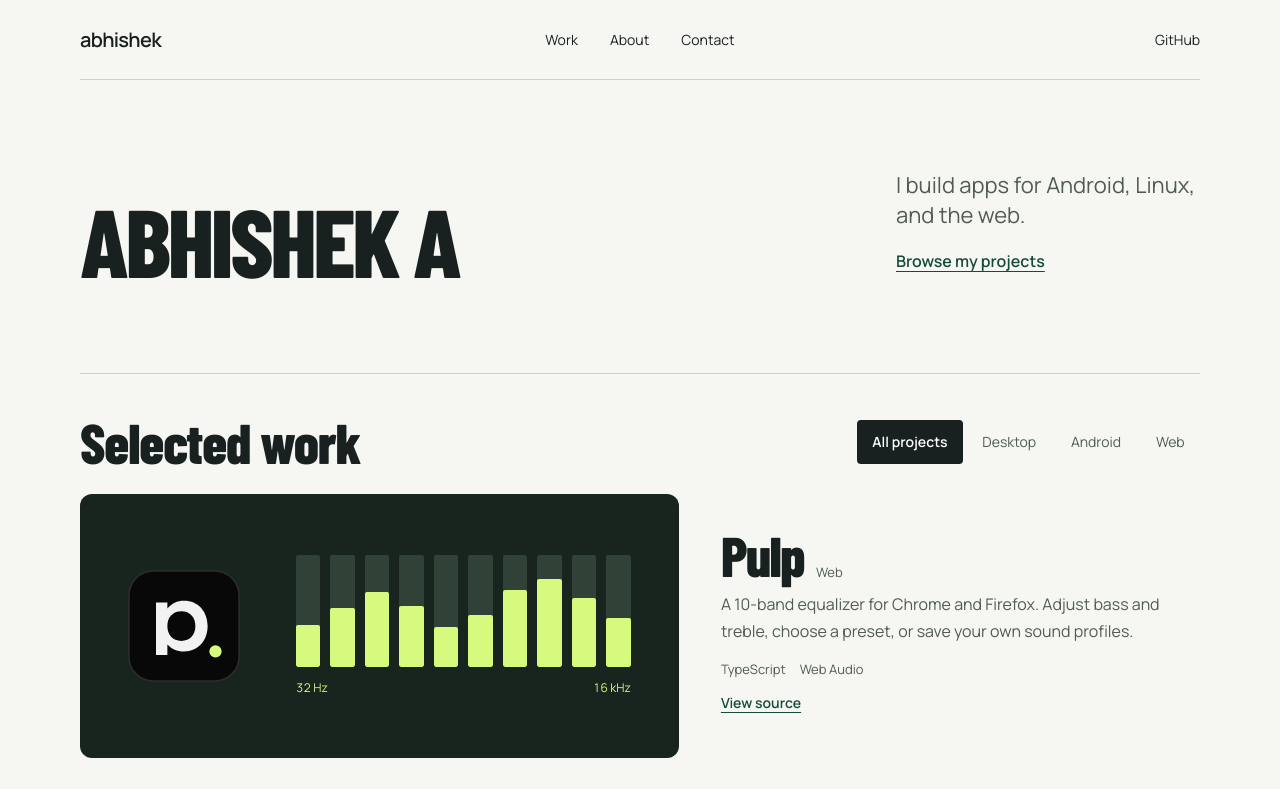
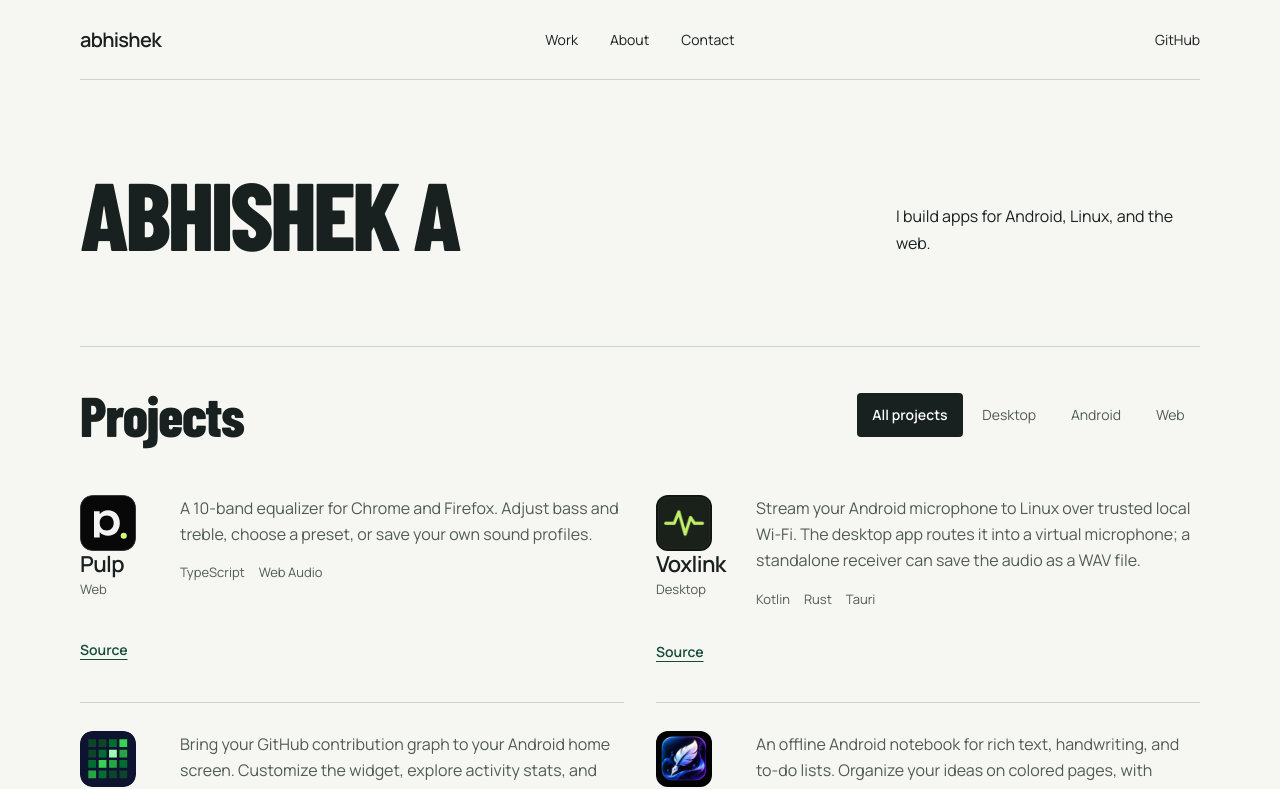
Before and after one commit to mrduhlol/abhishek-a2, a React (Vite) app: page / in a window 1280 px wide. Shown: the top 789 px of the page. Built offline with nearby package versions, Linux system fonts and the light colour scheme.

Commit message:
Give every project the same icon-only presentation

```diff
--- a/src/Portfolio.jsx
+++ b/src/Portfolio.jsx
@@ -34,7 +34,6 @@ const logos = {
 }
 const embeddedIcons = document.getElementById('portfolio-icons')
 const iconUrls = embeddedIcons ? JSON.parse(embeddedIcons.textContent) : {}
-const equalizer = [38, 53, 67, 55, 36, 47, 69, 79, 62, 44]
 const lenisOptions = { autoRaf: true, anchors: false }
 const email = 'abhishek.a2534@gmail.com'
 const github = 'https://github.com/mrduhlol'
@@ -53,67 +52,53 @@ function SmoothScroll() {
   return enabled ? <ReactLenis root options={lenisOptions} /> : null
 }
 
-function ProjectArtwork({ project, featured }) {
-  const artwork = useRef(null)
+function Hero() {
+  const title = useRef(null)
 
   useGSAP(() => {
-    if (!featured) return
-
     const media = gsap.matchMedia()
     media.add('(prefers-reduced-motion: no-preference)', () => {
-      gsap.timeline({ defaults: { ease: 'expo.out' } })
-        .from('.equalizer-level', { scaleY: 0.35, duration: 0.6, stagger: 0.018 })
-        .from('.project-icon', { y: 10, duration: 0.65 }, 0.04)
-    }, artwork)
+      gsap.from(title.current, { y: 8, duration: 0.65, ease: 'expo.out' })
+    })
     return () => media.revert()
-  }, { scope: artwork })
+  })
 
-  const file = logos[project.id]
   return (
-    <div className={`project-mark mark-${project.id}`} ref={artwork} aria-hidden="true">
-      <img
-        className="project-icon"
-        src={iconUrls[file] ?? `${import.meta.env.BASE_URL}project-icons/${file}`}
-        alt=""
-        width={featured ? 112 : 64}
-        height={featured ? 112 : 64}
-        loading={featured ? 'eager' : 'lazy'}
-        decoding="async"
-      />
-      {featured && (
-        <div className="equalizer">
-          <div className="equalizer-bands">
-            {equalizer.map((level, band) => (
-              <span className="equalizer-band" key={band}>
-                <span className="equalizer-level" style={{ '--level': `${level}%` }} />
-              </span>
-            ))}
-          </div>
-          <div className="equalizer-range"><span>32 Hz</span><span>16 kHz</span></div>
-        </div>
-      )}
-    </div>
+    <section className="hero wrap" aria-labelledby="hero-title">
+      <h1 id="hero-title" ref={title}>Abhishek A</h1>
+      <p>I build apps for Android, Linux, and the web.</p>
+    </section>
   )
 }
 
 function ProjectRow({ project }) {
-  const featured = project.id === 'pulp'
+  const file = logos[project.id]
+
   return (
-    <article className={`project-row${featured ? ' project-feature' : ''}`}>
-      <ProjectArtwork project={project} featured={featured} />
-      <div className="project-info">
+    <article className="project-row">
+      <div className="project-identity">
+        <img
+          className="project-icon"
+          src={iconUrls[file] ?? `${import.meta.env.BASE_URL}project-icons/${file}`}
+          alt=""
+          width={56}
+          height={56}
+          decoding="async"
+        />
         <div className="project-title">
           <h3>{project.name}</h3>
           <span>{category(project)}</span>
         </div>
+      </div>
+      <div className="project-info">
         <p>{project.description}</p>
         <ul className="tech-list" aria-label={`${project.name} technologies`}>
           {project.tech.map(tech => <li key={tech}>{tech}</li>)}
         </ul>
-        <a className="source-link" href={project.github} aria-label={`View ${project.name} source on GitHub`}>
-          View source
-        </a>
       </div>
+      <a className="source-link" href={project.github} aria-label={`View ${project.name} source on GitHub`}>
+        Source
+      </a>
     </article>
   )
 }
@@ -136,16 +121,10 @@ export default function Portfolio() {
         <a className="header-github" href={github}>GitHub</a>
       </header>
       <main id="main" tabIndex={-1}>
-        <section className="hero wrap" aria-labelledby="hero-title">
-          <h1 id="hero-title">Abhishek A</h1>
-          <div className="hero-intro">
-            <p>I build apps for Android, Linux, and the web.</p>
-            <a className="text-link" href="#work">Browse my projects</a>
-          </div>
-        </section>
+        <Hero />
         <section className="work-section wrap" id="work" aria-labelledby="work-title">
           <div className="work-header">
-            <h2 id="work-title">Selected work</h2>
+            <h2 id="work-title">Projects</h2>
             <div className="filters" role="group" aria-label="Filter projects by platform">
               {filters.map(item => (
                 <button key={item} type="button" aria-pressed={filter === item} onClick={() => setFilter(item)}>
@@ -162,7 +141,7 @@ export default function Portfolio() {
         <section className="about-section wrap" id="about" aria-labelledby="about-title">
           <h2 id="about-title">About</h2>
           <div>
-            <p>I like making tools for small, everyday tasks. That includes turning an Android phone into a Linux mic and making an equalizer you can open right in your browser.</p>
+            <p>I work on browser extensions and apps for Android and Linux. Most of the code for my projects is on GitHub.</p>
             <a className="text-link" href={github}>Find me on GitHub</a>
           </div>
         </section>
```
